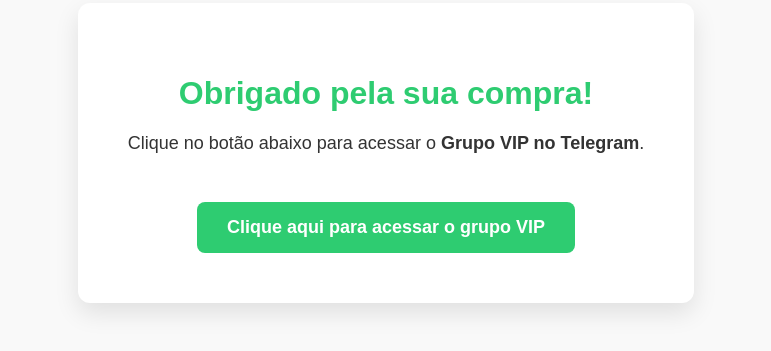
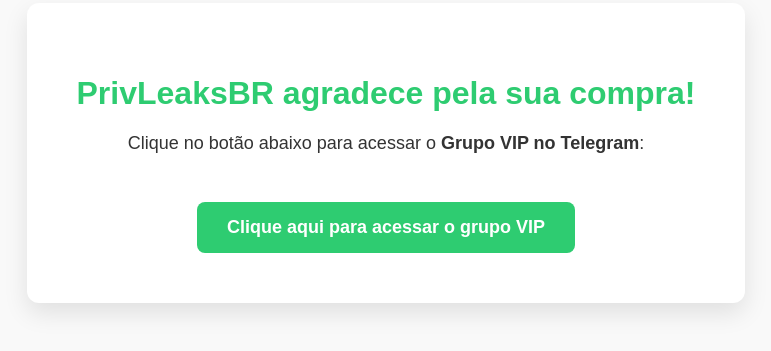
Before and after one commit to GFerreira777/front01, a plain HTML site: page index.html in a window 1280 px wide. Shown: the part 247-598 px from the top of the page, without its empty margins (254-1025 px from the left). Drawn offline with Linux system fonts and the light colour scheme.

Commit message:
index.html

```diff
--- a/index.html
+++ b/index.html
@@ -3,7 +3,7 @@
 <head>
   <meta charset="UTF-8" />
   <meta name="viewport" content="width=device-width, initial-scale=1.0"/>
-  <title>PrivLeaksBR agradece pela sua compra!</title>
+  <title>PrivLeaksBR</title>
 
   <!-- Pixel do Facebook -->
   <script>
@@ -75,8 +75,8 @@
 </head>
 <body>
   <div class="container">
-    <h1>Obrigado pela sua compra!</h1>
-    <p>Clique no botão abaixo para acessar o <strong>Grupo VIP no Telegram</strong>.</p>
+    <h1>PrivLeaksBR agradece pela sua compra!</h1>
+    <p>Clique no botão abaixo para acessar o <strong>Grupo VIP no Telegram</strong>:</p>
 
     <a
       href="https://t.me/+oln4fJYlzYdkYWI5"
```
